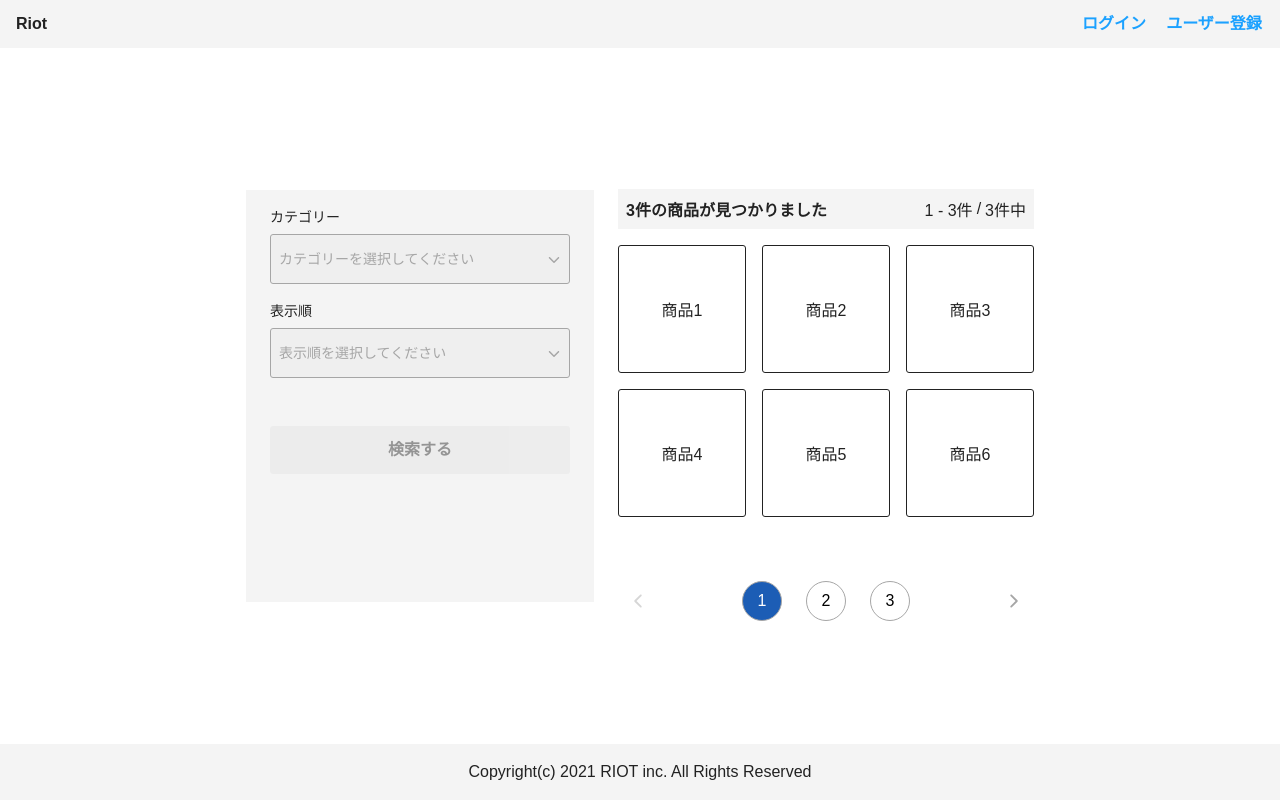
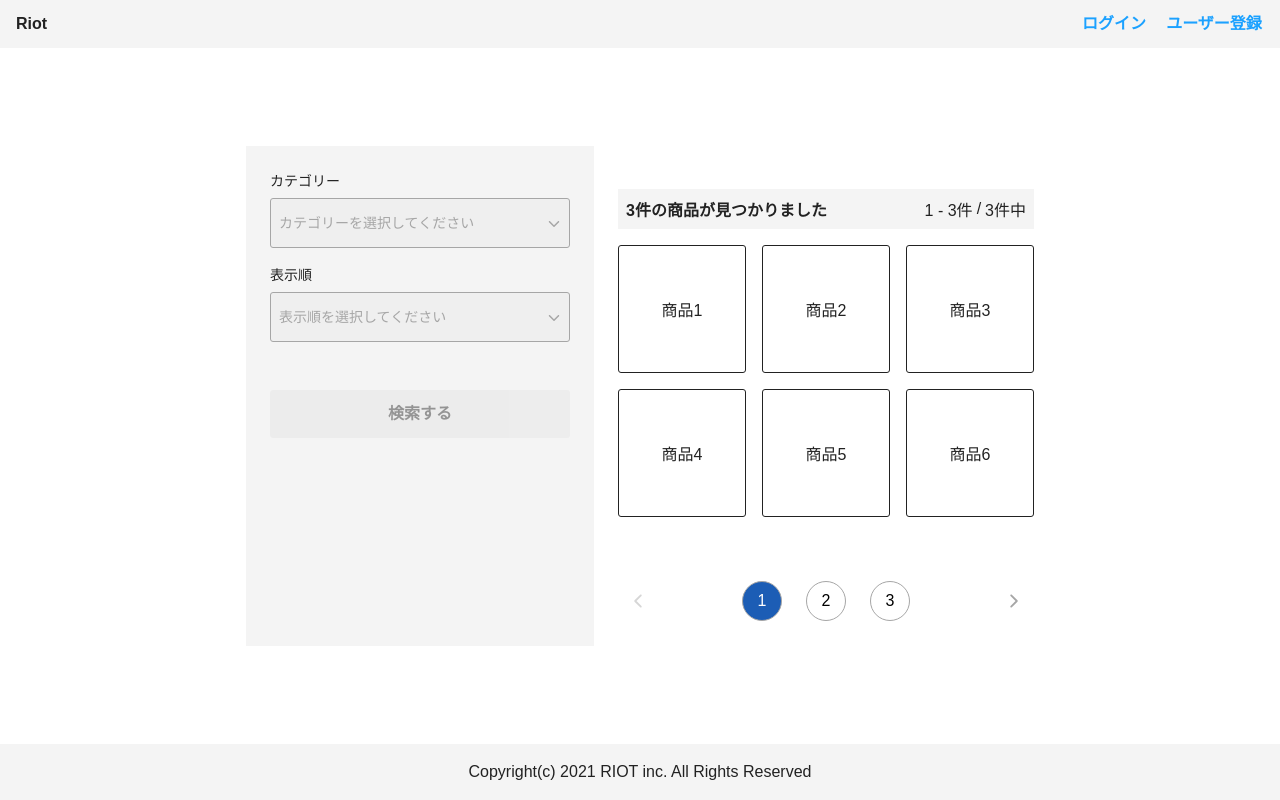
Before and after one commit to kimuniiii/Personal-Development, a Next.js app in the folder packages/client/: page /top in a window 1280 px wide. Built offline with nearby package versions, Linux system fonts and the light colour scheme.

Commit message:
カテゴリー検索ボックスの「高さ」を500pxに固定する

```diff
--- a/packages/client/src/components/organisms/SearchBox/index.tsx
+++ b/packages/client/src/components/organisms/SearchBox/index.tsx
@@ -73,6 +73,7 @@ const StSearchForm = styled.form`
   display: flex;
   flex-direction: column;
   gap: 16px;
-  padding: 16px 24px 128px;
+  padding: 24px;
+  height: 500px;
   background-color: ${COLOR_PALETTE.LIGHT_GRAY};
 `;
```
